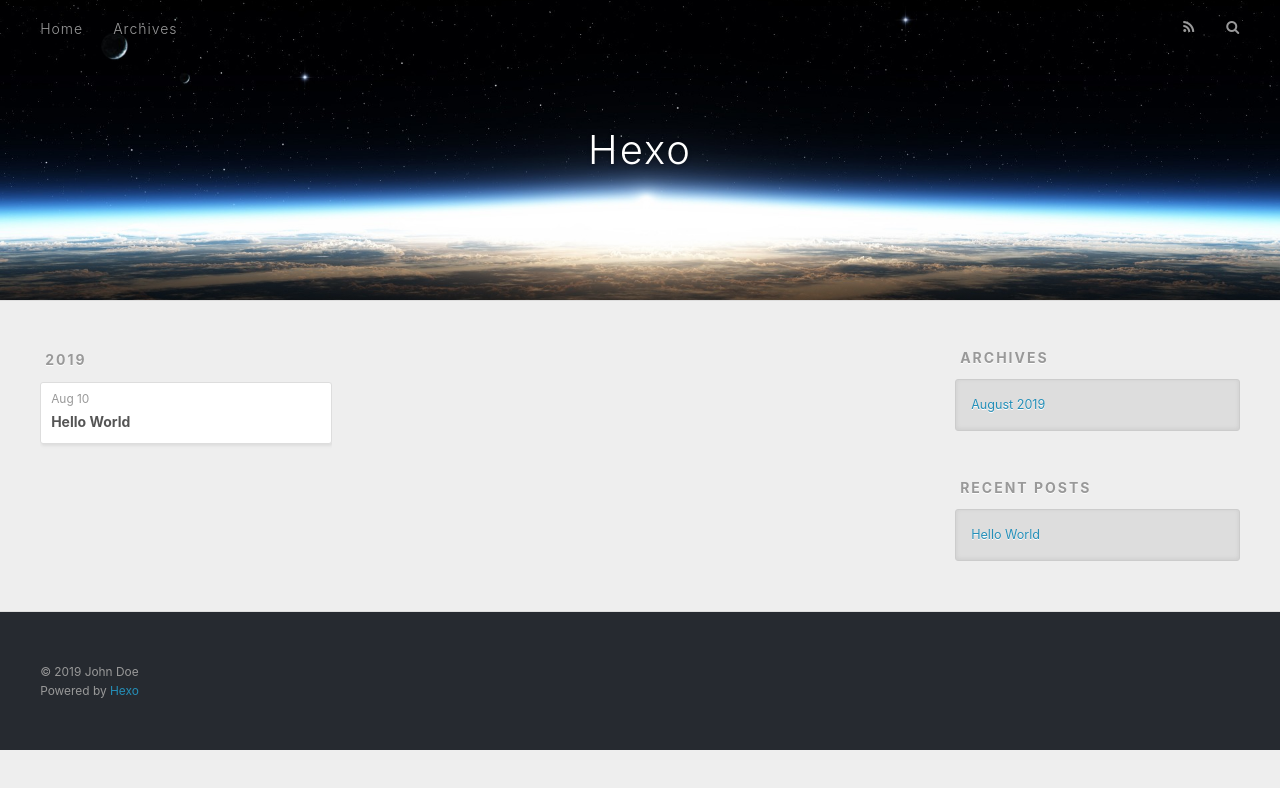
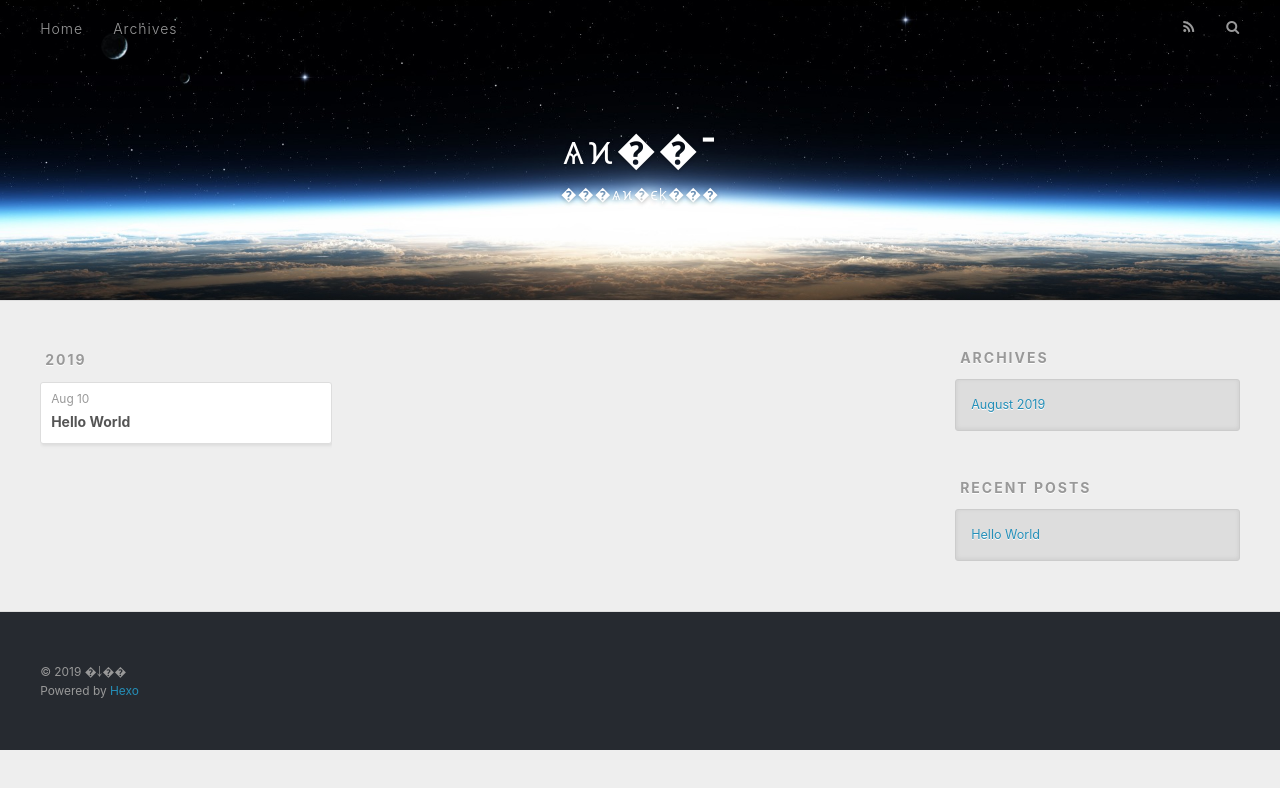
Before and after one commit to SKxuan/skx.github.io, a plain HTML site: page archives/2019/08/index.html in a window 1280 px wide. Drawn offline with nearby package versions, Linux system fonts and the light colour scheme.

Commit message:
Site updated: 2019-08-10 17:41:29

```diff
--- a/archives/2019/08/index.html
+++ b/archives/2019/08/index.html
@@ -5,17 +5,20 @@
 
 
 
-  <title>Archives: 2019/8 | Hexo</title>
+  <title>Archives: 2019/8 | ѧϰ��־</title>
   <meta name="viewport" content="width=device-width, initial-scale=1, maximum-scale=1">
-  <meta property="og:type" content="website">
-<meta property="og:title" content="Hexo">
+  <meta name="description" content="�ú�ѧϰ����������">
+<meta property="og:type" content="website">
+<meta property="og:title" content="ѧϰ��־">
 <meta property="og:url" content="https://skxuan.github.io/skx.github.io/archives/2019/08/index.html">
-<meta property="og:site_name" content="Hexo">
-<meta property="og:locale" content="en">
+<meta property="og:site_name" content="ѧϰ��־">
+<meta property="og:description" content="�ú�ѧϰ����������">
+<meta property="og:locale" content="zh-Hans">
 <meta name="twitter:card" content="summary">
-<meta name="twitter:title" content="Hexo">
+<meta name="twitter:title" content="ѧϰ��־">
+<meta name="twitter:description" content="�ú�ѧϰ����������">
 
-    <link rel="alternate" href="/skx.github.io/atom.xml" title="Hexo" type="application/atom+xml">
+    <link rel="alternate" href="/skx.github.io/atom.xml" title="ѧϰ��־" type="application/atom+xml">
 
 
     <link rel="icon" href="/favicon.png">
@@ -34,8 +37,12 @@
   <div id="header-outer" class="outer">
     <div id="header-title" class="inner">
       <h1 id="logo-wrap">
-        <a href="/skx.github.io/" id="logo">Hexo</a>
+        <a href="/skx.github.io/" id="logo">ѧϰ��־</a>
       </h1>
+
+        <h2 id="subtitle-wrap">
+          <a href="/skx.github.io/" id="subtitle">���ѧϰ�ϵķ���</a>
+        </h2>
 
     </div>
     <div id="header-inner" class="inner">
@@ -139,7 +146,7 @@
 
   <div class="outer">
     <div id="footer-info" class="inner">
-      &copy; 2019 John Doe<br>
+      &copy; 2019 �￬��<br>
       Powered by <a href="http://hexo.io/" target="_blank">Hexo</a>
     </div>
   </div>
```
Also changed, not shown: 2019/08/10/hello-world/index.html (+11 -7 lines), archives/2019/index.html (+16 -9 lines), archives/index.html (+16 -9 lines), index.html (+17 -10 lines).
